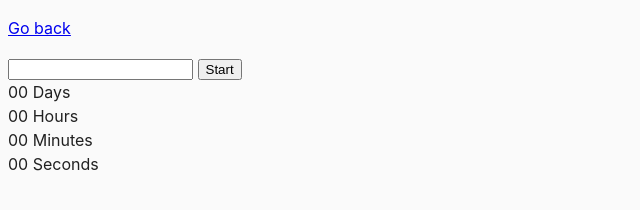
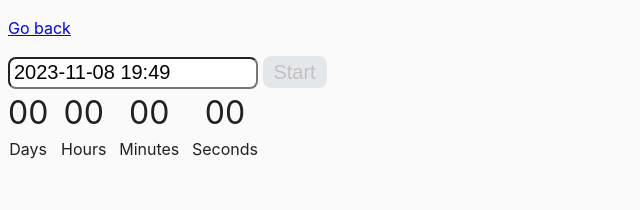
Before and after one commit to Valerii2022/goit-advancedjs-hw-02, a website built with Vite: page src/02-timer.html in a window 1280 px wide. Shown: the whole page, without its empty margins (0-640 px from the left). Built offline with nearby package versions, Linux system fonts and the light colour scheme.

Commit message:
start task 02

```diff
--- a/package.json
+++ b/package.json
@@ -9,12 +9,13 @@
     "preview": "vite preview"
   },
   "devDependencies": {
-    "vite": "^4.0.5",
-    "glob": "^8.1.0"
+    "glob": "^8.1.0",
+    "vite": "^4.0.5"
   },
   "author": "Alexander Repeta <alexander.repeta@gmail.com>",
   "license": "ISC",
   "dependencies": {
+    "flatpickr": "^4.6.13",
     "vite-plugin-full-reload": "^1.0.5",
     "vite-plugin-html-inject": "^1.0.1"
   }
--- a/src/css/common.css
+++ b/src/css/common.css
@@ -16,3 +16,54 @@ img {
   display: block;
   max-width: 100%;
 }
+
+/* -----------------timer styles-------- */
+
+#datetime-picker {
+  height: 32px;
+  width: 250px;
+  padding: 4px;
+  border-radius: 8px;
+  font-size: 20px;
+  outline: none;
+}
+
+#datetime-picker:focus {
+  outline: 1px solid #497ef2;
+  border: none;
+}
+
+button {
+  height: 32px;
+  width: 64px;
+  padding: 4px;
+  border-radius: 8px;
+  background-color: #497ef2;
+  border: 1px solid #497ef2;
+  color: #fff;
+  font-size: 20px;
+  cursor: pointer;
+}
+
+button:disabled {
+  background-color: #e3e6eb;
+  border: 1px solid #e3e6eb;
+  color: #c6c1c1;
+  cursor: auto;
+}
+
+.timer {
+  width: 250px;
+  display: flex;
+  justify-content: space-between;
+}
+
+.field {
+  display: flex;
+  flex-direction: column;
+  align-items: center;
+}
+
+.value {
+  font-size: 32px;
+}
--- a/src/js/02-timer.js
+++ b/src/js/02-timer.js
@@ -0,0 +1,25 @@
+import flatpickr from 'flatpickr';
+import 'flatpickr/dist/flatpickr.min.css';
+
+const options = {
+  enableTime: true,
+  time_24hr: true,
+  defaultDate: new Date(),
+  minuteIncrement: 1,
+  onClose(selectedDates) {
+    console.log(selectedDates[0]);
+  },
+};
+
+const refs = {
+  startBtn: document.querySelector('[data-start]'),
+  input: document.querySelector('#datetime-picker'),
+  days: document.querySelector('[data-days]'),
+  hours: document.querySelector('[data-hours]'),
+  minutes: document.querySelector('[data-minutes]'),
+  seconds: document.querySelector('[data-seconds]'),
+};
+
+refs.startBtn.disabled = true;
+
+flatpickr(refs.input, options);
```
Also changed, not shown: 1 other file.
